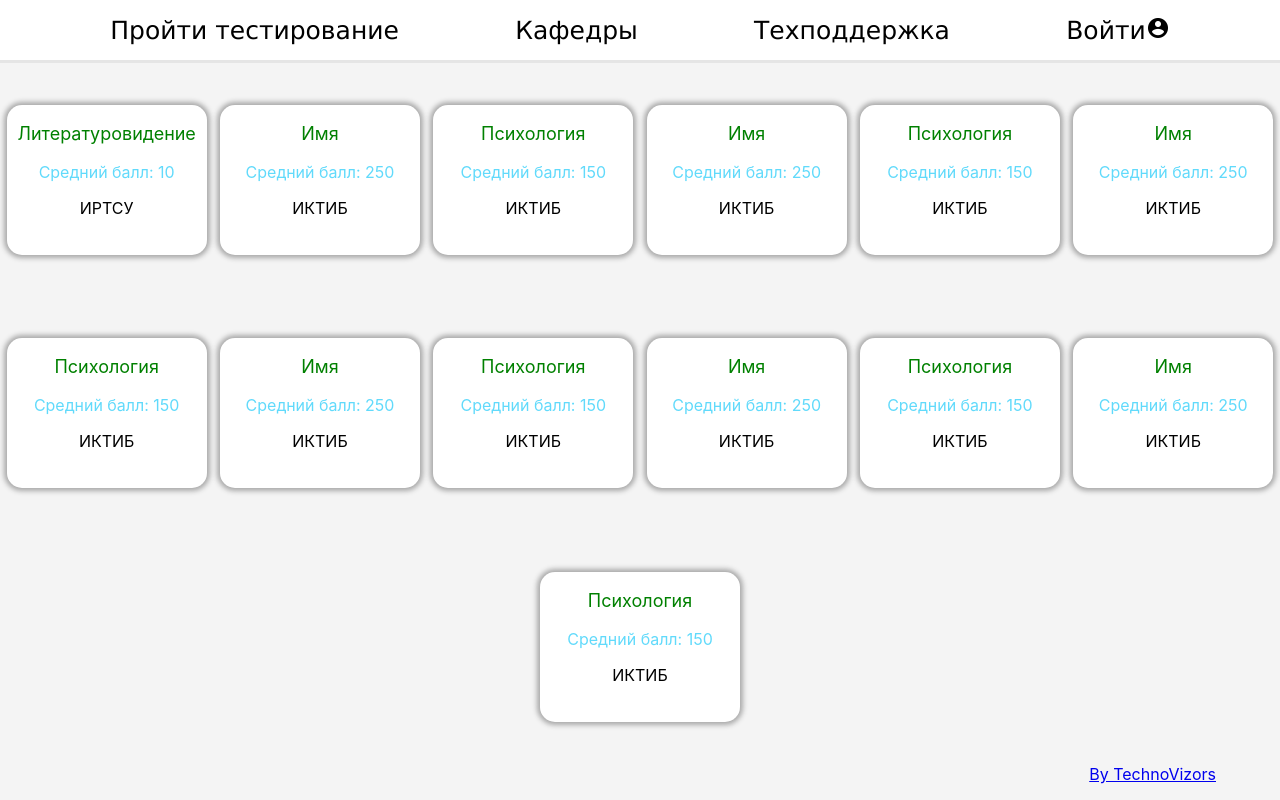
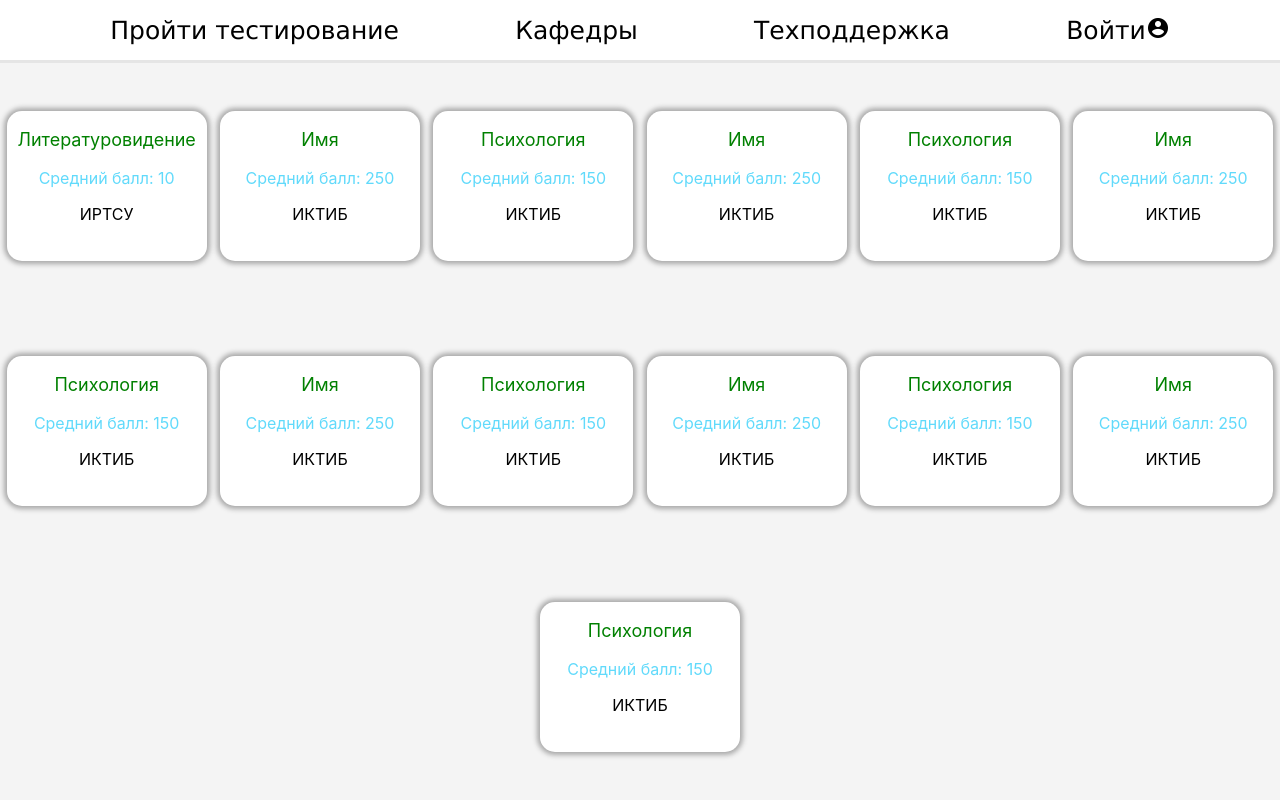
Before and after one commit to FirstCommandProject/frontend, a React (Create React App) app: page /my/institute in a window 1280 px wide. Built offline with nearby package versions, Linux system fonts and the light colour scheme.

Commit message:
fixed error page and deletes footer

```diff
--- a/src/App.js
+++ b/src/App.js
@@ -1,41 +1,27 @@
 import React from "react";
-import { Switch, Route, Redirect } from "react-router-dom";
+import { Switch, Route } from "react-router-dom";
 import RegisterPage from "./Component/RegisterPage/SignUp";
 import LoginPage from "./Component/LoginPage/SignIn";
 import Main from './Component/MainPart/MainPart.js';
 import Description from './Component/DescriptionPage/Description.js';
 import AllInstitute from './Component/AllInstitute/Instite';
 import DescriptionFaculty from './Component/DescriptionFaculty/Faculty';
+import Cab from './Component/PersonalAccount/PersonalAcc';
 import PageNotFound from "./Component/PageNotFound/PageNotFound";
 
 const App = () => {
     return (
         <div className="App">
             <Switch>
-                <Route path="/login">
-                    <LoginPage />
-                </Route>
-                <Route path="/registration">
-                    <RegisterPage />
-                </Route>
-                <Route path='/my/institute'>
-                    <AllInstitute />
-                </Route>
-                <Route path='/my/faculty/'>
-                    <DescriptionFaculty />
-                </Route>
-                <Route path='/about'>
-                    <Description />
-                </Route>
-                <Route path='/main'>
-                    <Main />
-                </Route>
-                <Route path='/'>
-                    <PageNotFound />
-                </Route>
-                <Redirect from='' to='/' />
+                <Route path='/' exact component={Main} />
+                <Route path="/login" component={LoginPage} />
+                <Route path="/registration" component={RegisterPage} />
+                <Route path='/my/institute' component={AllInstitute} />
+                <Route path='/my/faculty/' component={DescriptionFaculty} />
+                <Route path='/about' component={Description} />
+                <Route path='/cab' component={Cab} />
+                <Route component={PageNotFound} />
             </Switch>
-
         </div>
     );
 };
--- a/src/Component/AllInstitute/Instite.js
+++ b/src/Component/AllInstitute/Instite.js
@@ -1,6 +1,5 @@
 import React from 'react'
 import { useHistory } from "react-router-dom";
-import Footer from "../Footer/Footer";
 import Header from "../Header/Header";
 import "./Instite.css";
 
@@ -93,7 +92,6 @@ function PseudoServer(){
                          </div>))
                              }
         </main>
-        <Footer />
         </div>
     );
 }
--- a/src/Component/DescriptionFaculty/Faculty.jsx
+++ b/src/Component/DescriptionFaculty/Faculty.jsx
@@ -1,5 +1,4 @@
 import Header from "../Header/Header";
-import Footer from "../Footer/Footer";
 import imageMop from '../../Source/images/MOP_EVM.jpg';
 import './Faculty.css';
 
@@ -51,7 +50,6 @@ const Faculty = () => {
                     </>
                 </div>
             </div>
-            <Footer />
         </>
     )
 }
--- a/src/Component/Footer/Footer.css
+++ /dev/null
@@ -1,15 +0,0 @@
-.main-footer {
-  max-width: 100vw;
-  max-height: 5vh;
-  color: #464646;
-  background-color: #F4F4F4;
-  display: flex;
-  justify-content: flex-end;
-  position: relative;
-  padding-bottom: 2vh;
-  padding-right: 5vw;
-}
-
-.text-p {
-  text-align: 'right';
-}
--- a/src/Component/Footer/Footer.js
+++ /dev/null
@@ -1,14 +0,0 @@
-import React from "react";
-import "./Footer.css";
-
-function Footer() {
-  return (
-    <div className="main-footer">
-      <a className="text-p" href={`http://localhost:3000/about`}>
-          By TechnoVizors
-      </a>
-    </div>
-  );
-}
-
-export default Footer;
--- a/src/Component/LoginPage/SignIn.js
+++ b/src/Component/LoginPage/SignIn.js
@@ -18,7 +18,6 @@ const SignIn = () => {
   const [openError, setError] = useState(false);
   const [errorText, setErrorText] = useState(false);
   const [alert, setAlert] = useState("");
-  const [mailError, setMailError] = useState(false);
 
   const loginUser = async () => {
     try {
@@ -55,9 +54,7 @@ const SignIn = () => {
       setAlert("error");
       setErrorText(`Например: jsmith@example.com`);
       setError(true);
-      setMailError(true);
     } else {
-      setMailError(false);
       setAlert("success");
       setErrorText(`Корректый E-mail`);
       setError(true);
@@ -74,16 +71,16 @@ const SignIn = () => {
           <div className="input-fields">
             <p className="input-text">Почта</p>
             <TextField
-              type="email"
-              className={mailError ? "input-error" : "input"}
+              label="Почта"
+              className="input"
               variant="outlined"
+              InputLabelProps={{
+                shrink: true,
+              }}
               value={email}
               onChange={(e) => setEmail(e.target.value)}
               onBlur={() => checkEmail()}
             />
-            {mailError && (
-              <p className="input-text-error">Некорректная почта</p>
-            )}
           </div>
           <div className="input-fields">
             <p className="input-text">Пароль</p>
--- a/src/Component/LoginPage/SignIn.scss
+++ b/src/Component/LoginPage/SignIn.scss
@@ -42,14 +42,6 @@
         margin: 1.5vh 0;
       }
 
-      .input-text-error {
-        color: rgba(255, 0, 0, 0.8);
-        margin: 1vh 0;
-        font-family: "Raleway";
-        font-weight: 300;
-        font-size: 12px;
-      }
-
       .input {
         width: 100%;
       }
@@ -58,19 +50,6 @@
         background: #F4F4F4;
         border-radius: 50px;
         height: 5vh;
-      }
-
-      .input-error {
-        width: 100%;
-
-        .MuiOutlinedInput-root {
-          height: 5vh;
-          border: 1px red solid;
-        }
-
-        fieldset {
-          border: none;
-        }
       }
     }
 
--- a/src/Component/PageNotFound/PageNotFound.css
+++ b/src/Component/PageNotFound/PageNotFound.css
@@ -52,8 +52,10 @@
 }
 
 .back-notFound {
-    font-size: 20%;
-    padding: 3%;
+    display: flex;
+    justify-content: center;
+    align-items: center;
+    font-size: 24px;
 }
 
 .back-notFound a {
--- a/src/Component/PageNotFound/PageNotFound.jsx
+++ b/src/Component/PageNotFound/PageNotFound.jsx
@@ -27,7 +27,7 @@ const PageNotFound = () => {
 
                 <div className='ellipse-notFound'>
                     <div className='back-notFound'>
-                        <NavLink to='/main'>Вернуться назад</NavLink>
+                        <NavLink to='/'>Вернуться назад</NavLink>
                     </div>
                 </div>
             </div>
--- a/src/Component/PersonalAccount/PersonalAcc.jsx
+++ b/src/Component/PersonalAccount/PersonalAcc.jsx
@@ -1,5 +1,4 @@
 import { NavLink } from "react-router-dom";
-import Footer from "../Footer/Footer";
 import Header from "../Header/Header";
 import PersonIcon from '../../Source/images/Personal-icon.png';
 import './PersonalAcc.css';
@@ -49,7 +48,6 @@ const PersonalAcc = () => {
                     </div>
                 </div>
             </div>
-            <Footer/>
         </>
     )
 }
```
